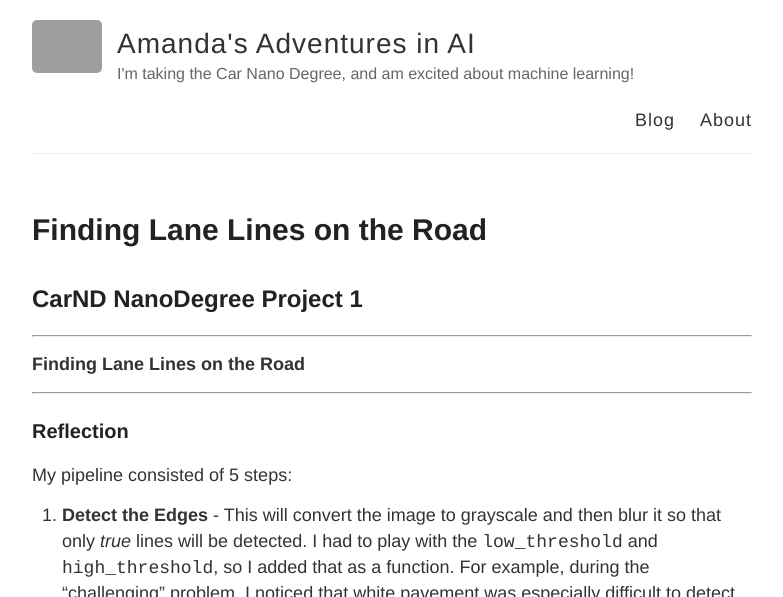
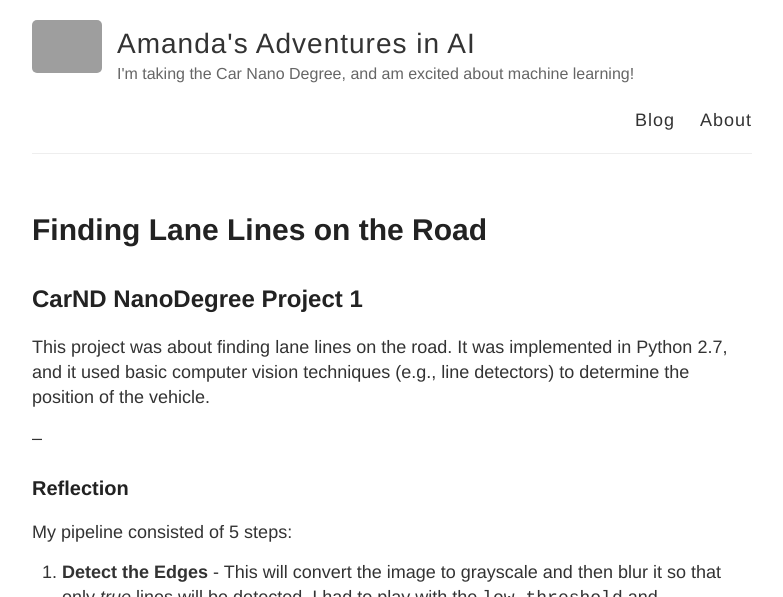
Before and after one commit to amanda-ni/amanda-ni.github.io, a Jekyll site: the page built from _posts/2017-09-14-CarND-LaneLines-P1.md, in a window 1280 px wide and 900 px high, cut to the strip 0-597 px from the top of the window. Shown: the whole strip, without its empty margins (248-1031 px from the left). Built offline with Jekyll 4.4.1, drawn with Linux system fonts in a browser that asks for light colours; grey boxes are pictures that could not be loaded.

Commit message:
Car lane lines

```diff
--- a/_posts/2017-09-14-CarND-LaneLines-P1.md
+++ b/_posts/2017-09-14-CarND-LaneLines-P1.md
@@ -2,14 +2,11 @@
 layout: post
 title: Finding Lane Lines on the Road
 ---
-
 ## CarND NanoDegree Project 1
 
----
+This project was about finding lane lines on the road. It was implemented in Python 2.7, and it used basic computer vision techniques (e.g., line detectors) to determine the position of the vehicle.
 
-**Finding Lane Lines on the Road**
-
----
+--
 
 ### Reflection
 
```
